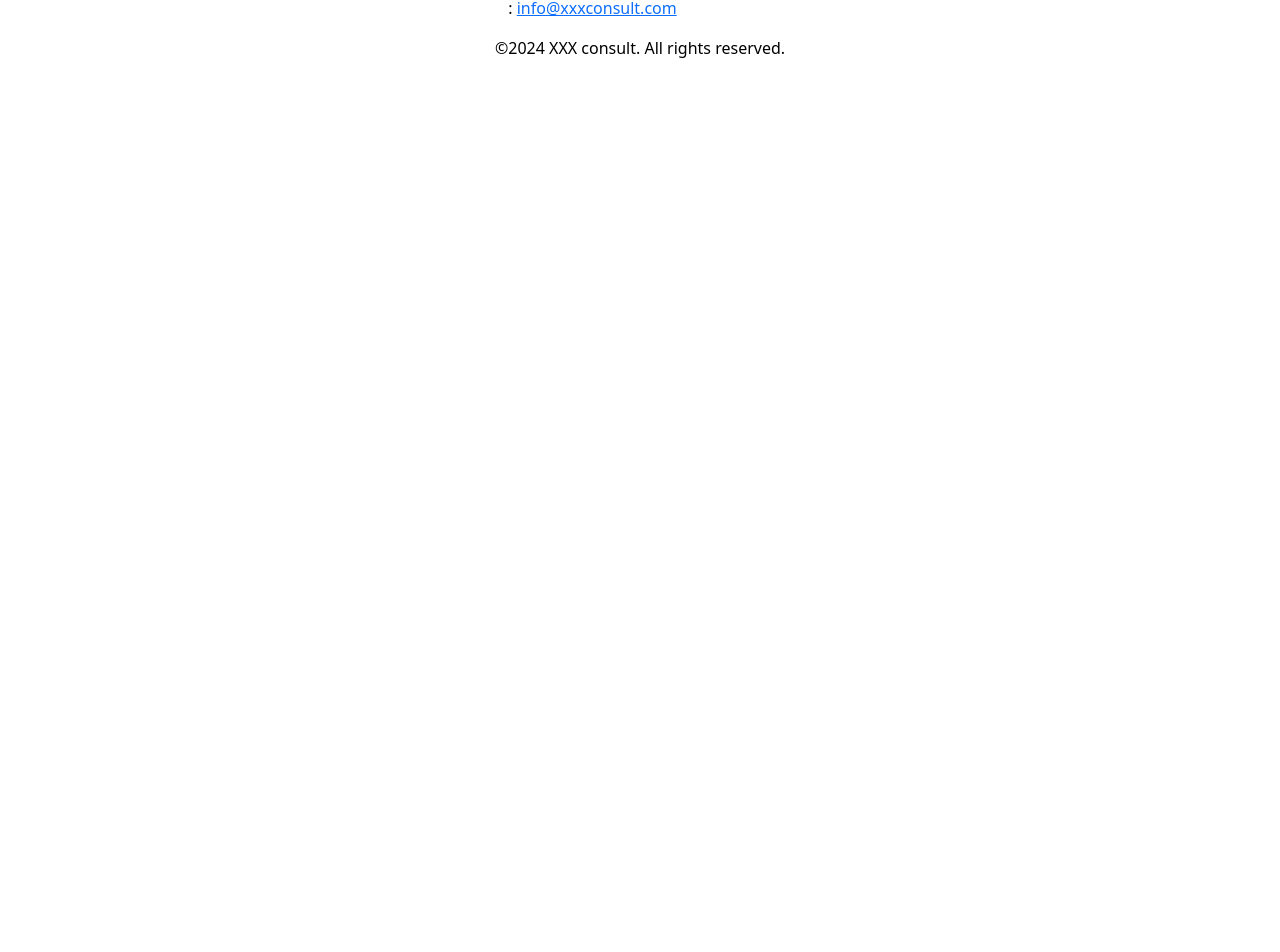
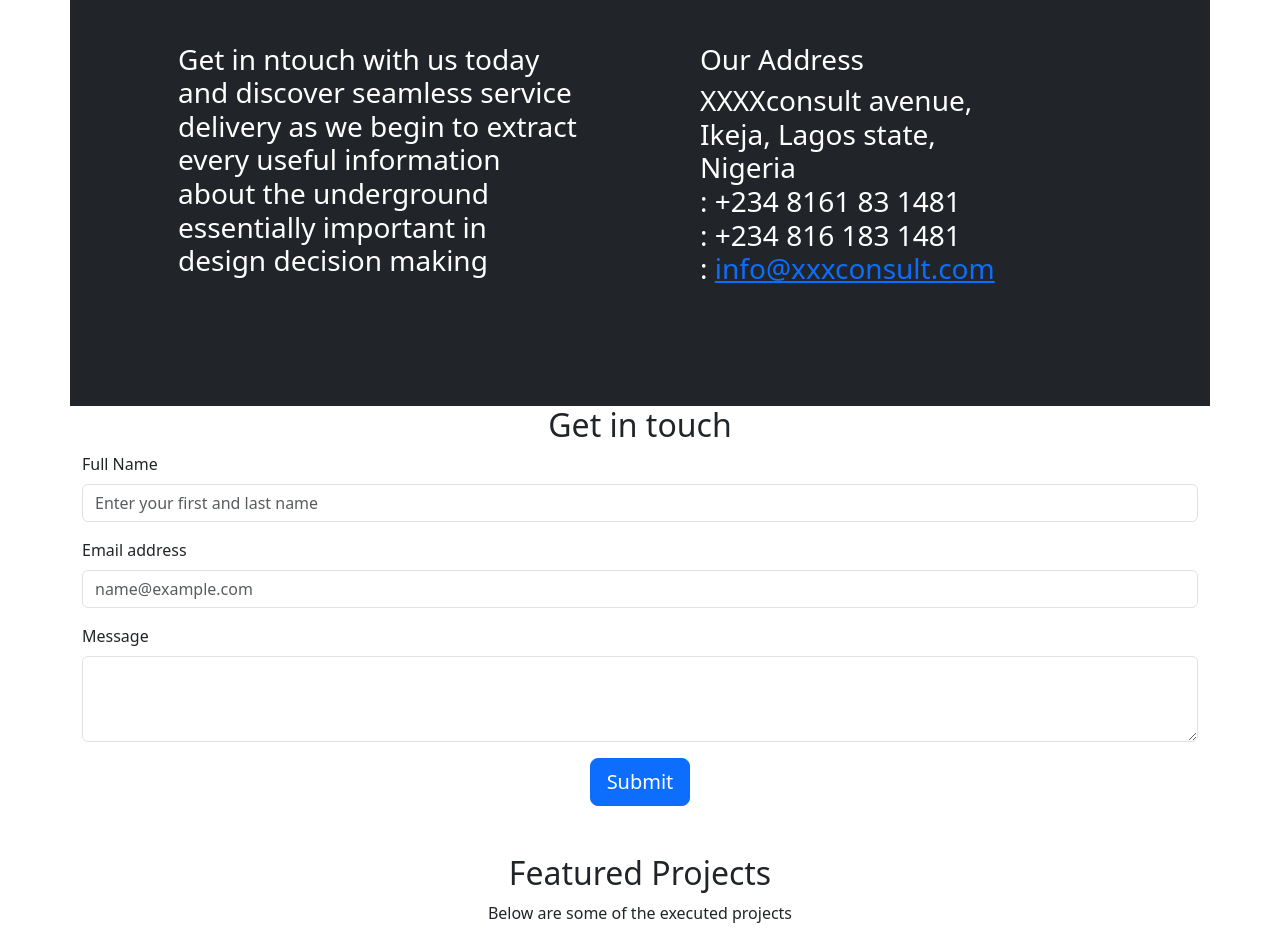
Before and after one commit to lecxis/terrakon, a React (Create React App) app: page / in a window 1280 px wide. Shown: the part 1821-2773 px from the top of the page. Before the commit the page ends 1897 px from the top, so only its background shows below. Built offline with nearby package versions, Linux system fonts and the light colour scheme.

Commit message:
the app.js modified with the main container and the contact and project section has been designed

```diff
--- a/src/App.js
+++ b/src/App.js
@@ -1,20 +1,25 @@
 import logo from './logo.svg';
 import './App.css';
+import Container from 'react-bootstrap/Container';
 
 import Header from './components/header';
 import Footer from './components/footer';
 import Home from './components/homeComponent';
+import Contact from './components/contact';
+import Projects from './components/projects';
 
 
 function App() {
   return (
-    <div className="App">
+    <Container  className="App">
 
       <Header/>
 
        <Home/>
+       <Contact/>
+       <Projects/>
        <Footer/>
-    </div>
+    </Container >
   );
 }
 
--- /dev/null
+++ b/src/components/contact.js
@@ -0,0 +1,85 @@
+import Container from 'react-bootstrap/Container';
+import {Button, Row, Col, Form} from 'react-bootstrap';
+
+function HomeComponent() {
+
+
+
+    return (
+        <div className="my-5"  id="Contact">
+
+
+
+      <Row className="align-items-center">
+        <Col className="text-center" >
+
+
+        <h1>Contact Us</h1>
+
+        <h2> Reach out to us for quality Geotechnical Services</h2>
+
+           </Col>
+      </Row>
+
+      <Row className="bg-dark p-5">
+            <Col md={6}>
+         <h3 className="text-white p-5">
+            Get in ntouch with us today and discover seamless service delivery
+            as we begin to extract every useful information about the underground
+            essentially important in design decision making
+
+         </h3>
+
+            </Col>
+
+
+            <Col>
+                   <h3 className="text-white p-5">
+                <h3>Our Address</h3>
+                    <address>
+		              XXXXconsult avenue, <br />
+		              Ikeja, Lagos state,<br />
+		              Nigeria<br />
+                      <i className="fa fa-phone fa-lg"></i>: +234 8161 83 1481<br />
+		              <i className="fa fa-fax fa-lg"></i>: +234 816 183 1481<br />
+		              <i className="fa fa-envelope fa-lg"></i>: <a href="mailto:oloniluaolalekan@gmail.com">
+                         info@xxxconsult.com</a>
+                      </address></h3>
+            </Col>
+      </Row>
+
+      <Row>
+        <Col>
+        <h2 className="text-center"> Get in touch</h2>
+
+            <Form>
+        <Form.Group className="mb-3" controlId="controlName">
+        <Form.Label>Full Name</Form.Label>
+        <Form.Control type="input" placeholder="Enter your first and last name" />
+      </Form.Group>
+
+      <Form.Group className="mb-3" controlId="controlEmail">
+        <Form.Label>Email address</Form.Label>
+        <Form.Control type="email" placeholder="name@example.com" />
+      </Form.Group>
+      <Form.Group className="mb-3" controlId="controlTextarea1">
+        <Form.Label>Message</Form.Label>
+        <Form.Control as="textarea" rows={3} />
+      </Form.Group>
+
+         <div className="text-center">
+       <Button variant="primary" type="submit" size="lg">
+            Submit
+          </Button>
+             </div>
+    </Form>
+
+        </Col>
+      </Row>
+
+     </div>
+ )
+}
+
+
+ export default HomeComponent;
--- a/src/components/header.js
+++ b/src/components/header.js
@@ -57,7 +57,7 @@ export default function Header() {
           <Nav className="me-auto">
             <Nav.Link href="#home">Home</Nav.Link>
             <Nav.Link href="#link">About us</Nav.Link>
-            <Nav.Link href="#home">Contact</Nav.Link>
+            <Nav.Link href="#contact">Contact</Nav.Link>
             <Nav.Link href="#link">History</Nav.Link>
           </Nav>
 
--- a/src/components/homeComponent.js
+++ b/src/components/homeComponent.js
@@ -1,7 +1,7 @@
 import Container from 'react-bootstrap/Container';
 import {Button, Row, Col} from 'react-bootstrap';
 
-function Main() {
+function HomeComponent() {
 
 function clickMe(string){
 console.log(string);
@@ -40,7 +40,7 @@ fetch('https://htacapi.onrender.com/api/defaulthtac/Account/authenticate',
 
   return (
 
-    <Container className='my-5'>
+    <div className='my-5'>
     <Row className="align-items-center">
         <Col sm={8} className="mx-auto bg-light p-4">
         <h4> Providing Enginnering Excellence is what we Do Here</h4>
@@ -144,8 +144,8 @@ fetch('https://htacapi.onrender.com/api/defaulthtac/Account/authenticate',
           <span className="fa fa-sign-in fa-lg"></span> Login</Button>
         </Row>
 
-    </Container>
+    </div>
   )};
 
 
- export default Main;
+ export default HomeComponent;
--- /dev/null
+++ b/src/components/projects.js
@@ -0,0 +1,54 @@
+import {Button, Row, Col, Form} from 'react-bootstrap';
+
+function Projects() {
+
+
+
+    return (
+        <div className="my-5">
+             <Row  className="my-5 text-center" >
+                <Col>
+                <h2>
+                    Featured Projects
+                </h2>
+                <p> Below are some of the executed projects</p>
+                </Col>
+                </Row>
+
+                 <Row className="mt-5 align-items-center text-center">
+
+                    <Col md ={4} className= "justify-content-center " >
+                                          <img
+                        src={process.env.PUBLIC_URL + '/asset/images/ship-rig.jpg'}
+                             alt="Rig beside a ship" width = "200"
+                            // className="img-fluid m-6"
+                           />
+                           <h6 className="my-5">Geotechnical Soil Investigation at Apapa</h6>
+                    </Col>
+
+                      <Col md ={4} className= "justify-content-center " >
+                                          <img
+                        src={process.env.PUBLIC_URL + '/asset/images/ship-rig.jpg'}
+                             alt="Rig beside a ship" width = "200"
+                            // className="img-fluid m-6"
+                           />
+                           <h6 className="my-5">Foundation appraisial at Ibadan</h6>
+                    </Col>
+
+                      <Col md ={4} className= "justify-content-center " >
+                                          <img
+                        src={process.env.PUBLIC_URL + '/asset/images/ship-rig.jpg'}
+                             alt="Rig beside a ship" width = "200"
+                            // className="img-fluid m-6"
+                           />
+                           <h6 className="my-5">Pile Foundation instalation at Abeokuta</h6>
+                    </Col>
+
+                 </Row>
+
+        </div>
+
+    )
+}
+
+export default Projects;
```
